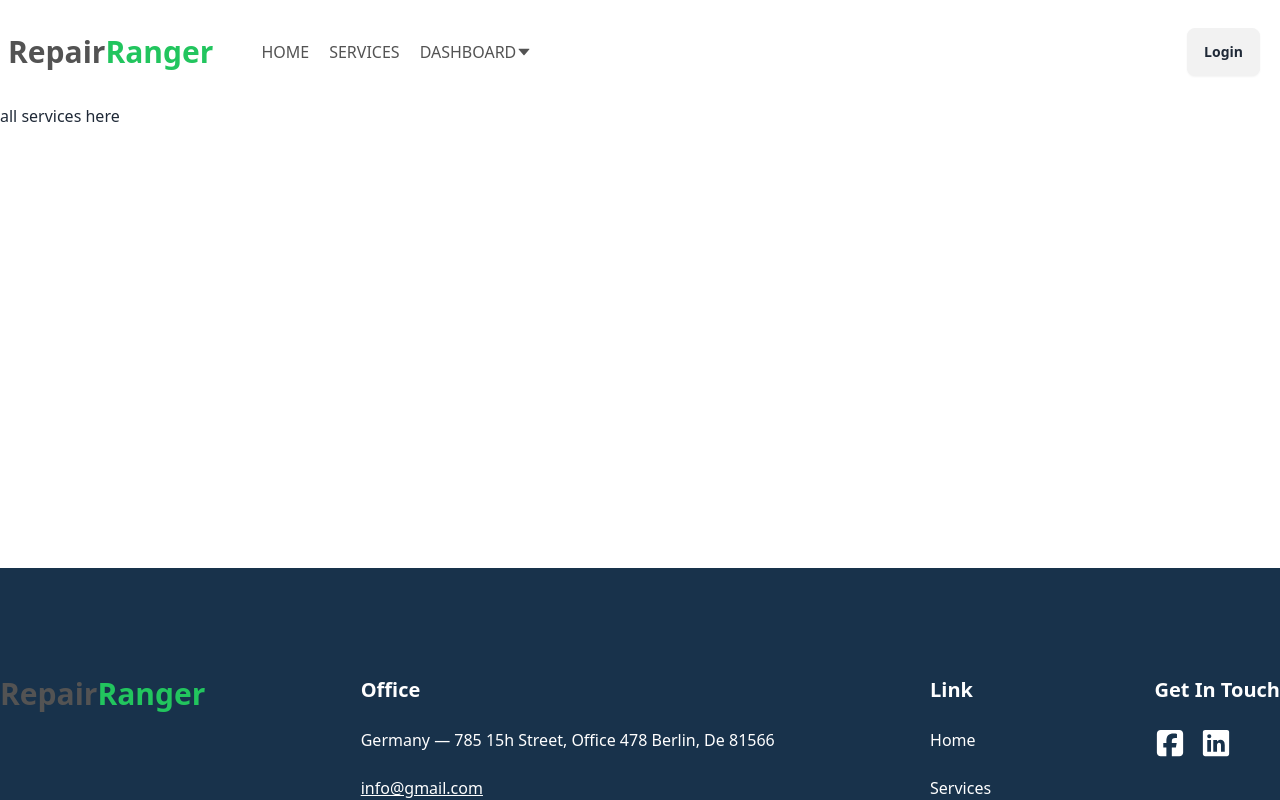
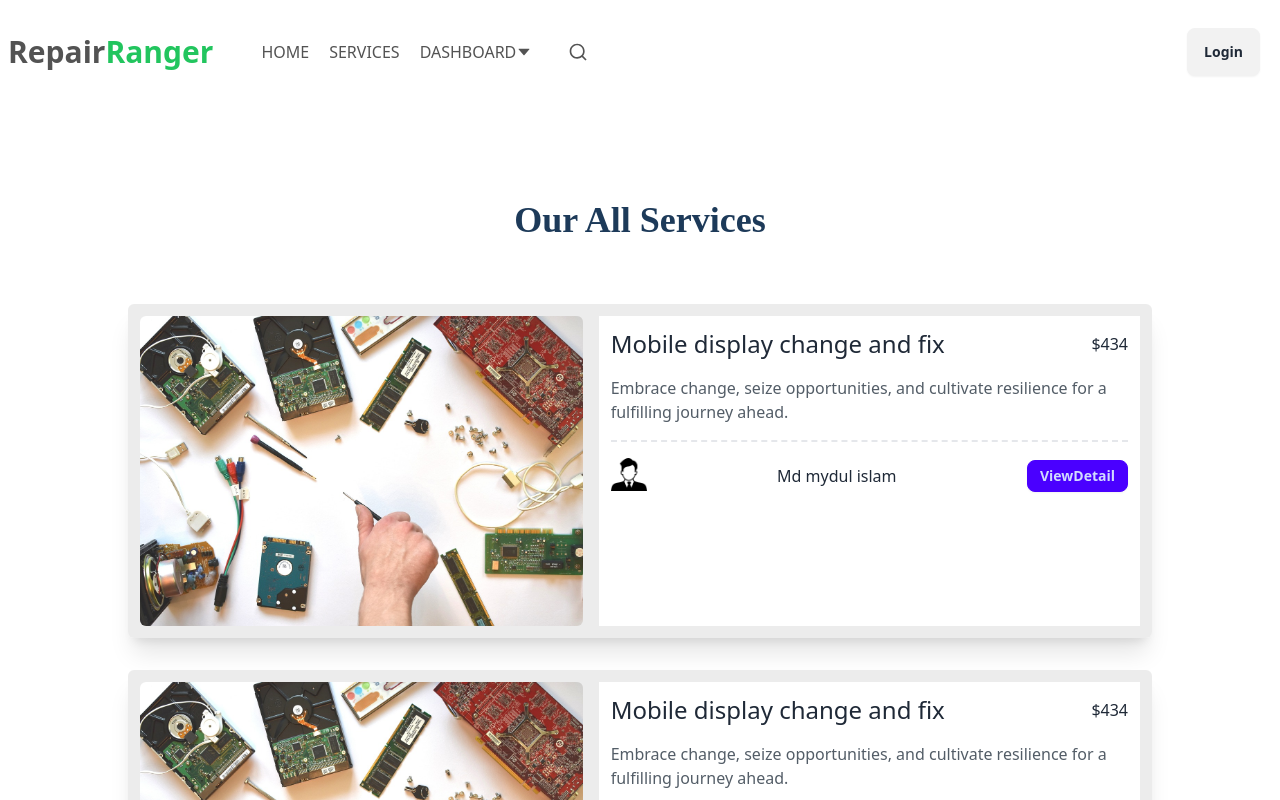
Before and after one commit to mydul62/repaire_ranger, a React (Vite) app: page /allservices in a window 1280 px wide. Shown: the top 800 px of the page. Built offline with nearby package versions, Linux system fonts and the light colour scheme; no server answers.

Commit message:
added services page

```diff
--- /dev/null
+++ b/src/Shared/SingleServiceDetails/SingleServiceDetails.jsx
@@ -0,0 +1,10 @@
+
+const SingleServiceDetails = () => {
+  return (
+    <div>
+
+    </div>
+  );
+};
+
+export default SingleServiceDetails;
--- a/src/pages/AllServices/AllServices.jsx
+++ b/src/pages/AllServices/AllServices.jsx
@@ -1,8 +1,44 @@
+import image1 from "/image1.jpg";
+import user from "/user.png";
 
 const AllServices = () => {
+  const datas = [1, 2, 3, 4, 5, 6];
+
   return (
-    <div>
-      all services here
+    <div className="max-w-7xl mx-auto my-24">
+      <div className="w-60%">
+        <h1 className="text-center text-2xl md:text-4xl text-[#1D3A59] font-semibold font-Rancho">
+          Our All Services
+        </h1>
+      </div>
+      <div className="grid grid-cols-1 gap-8 my-16">
+        {datas.map((data, i) => (
+          <div key={i} className=" w-[80%] mx-auto">
+            <div className="flex justify-center gap-4 shadow-xl bg-[#eaeaeae3] p-3 rounded-md">
+              <div className="w-[45%]">
+                <img src={image1} className="rounded-md w-full h-full" alt="Movie" />
+              </div>{" "}
+              <div className="w-[55%] space-y-4 bg-base-100 p-3">
+                <div className="flex justify-between items-center">
+                  <h2 className="text-[[#1D3A59] font-medium text-2xl">Mobile display change and fix</h2>
+                  <h2>$434</h2>
+                </div>
+                <p className="text-[#535d67]">Embrace change, seize opportunities, and cultivate resilience for a fulfilling journey ahead.</p>
+                <div className="flex items-center justify-between border-t-2 border-dashed pt-4">
+                  <div className="h-9 w-9">
+                    <img src={user} alt="" />
+                  </div>
+                  <h2>Md mydul islam</h2>
+                  <div className="card-actions justify-end">
+                    <button className="btn btn-primary btn-sm">ViewDetail</button>
+                  </div>
+                </div>
+              </div>
+            </div>
+          </div>
+        ))}
+
+      </div>
     </div>
   );
 };
--- a/src/pages/home/components/Navbar.jsx
+++ b/src/pages/home/components/Navbar.jsx
@@ -39,7 +39,7 @@ const navlist = <>
 
           </ul>
       </li>
-      <li onClick={handleSearchdrop} className="  flex md:hidden items-center pl-4"><RiSearchLine size={20} /></li>
+      <li onClick={handleSearchdrop} className="  md:flex hidden items-center pl-4"><RiSearchLine size={20} /></li>
 
 </>
 
--- a/src/pages/home/components/PopularService/PopularServices.jsx
+++ b/src/pages/home/components/PopularService/PopularServices.jsx
@@ -18,14 +18,16 @@ const datas = [1,2,3,4,5,6]
       {
      datas && datas.slice(0,4).map((data,i)=>(
         <div key={i}>
-        <div className=" flex justify-center gap-4 shadow-xl bg-[#eaeaeae3] p-3 rounded-md">
-          <div className=" w-[45%] ">
+        <div className=" flex md:flex-row flex-col justify-center gap-4 shadow-xl bg-[#eaeaeae3] p-3 rounded-md">
+          <div className=" md:w-[45%] ">
             <img src={image1} className="  rounded-md w-full h-full" alt="Movie" />
           </div>{" "}
-          <div className=" w-[55%] space-y-4 bg-base-100 p-3">
-            <div className=" flex justify-between items-center">
-            <h2 className=" text-[[#1D3A59] font-medium text-2xl">Mobile dispaly change and fix</h2>
-            <h2>$434</h2>
+          <div className=" w-full md:w-[55%] space-y-4 bg-base-100 p-3">
+            <div className=" flex justify-between md:gap-4 gap-6 ">
+            <div>
+            <h2 className="  text-[[#1D3A59] font-medium text-2xl">Mobile dispaly change and fix</h2>
+            </div>
+            <h2 className=" font-medium mt-2">$434</h2>
             </div>
             <p className=" text-[#535d67]">Embrace change, seize opportunities, and cultivate resilience for a fulfilling journey ahead.</p>
 
```
